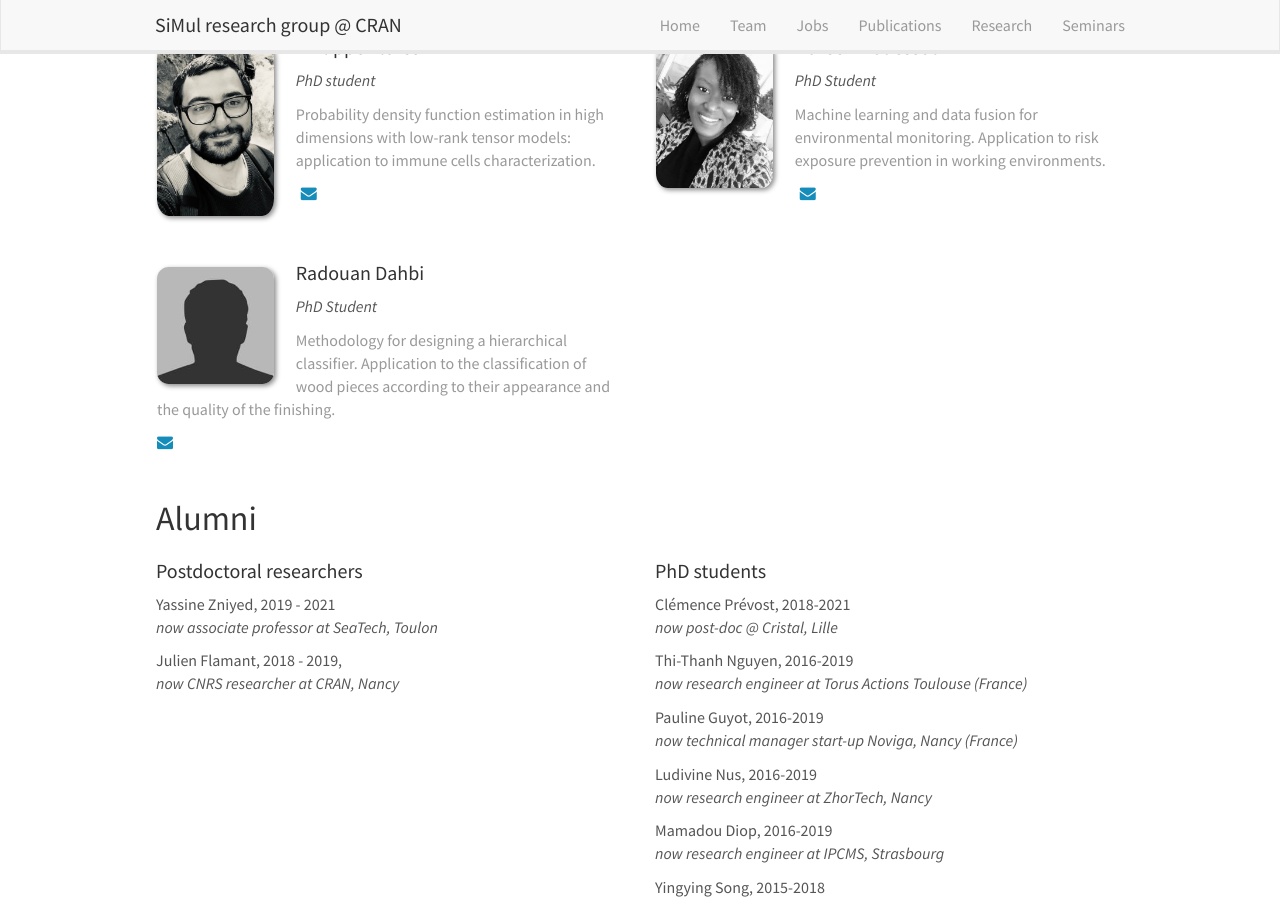
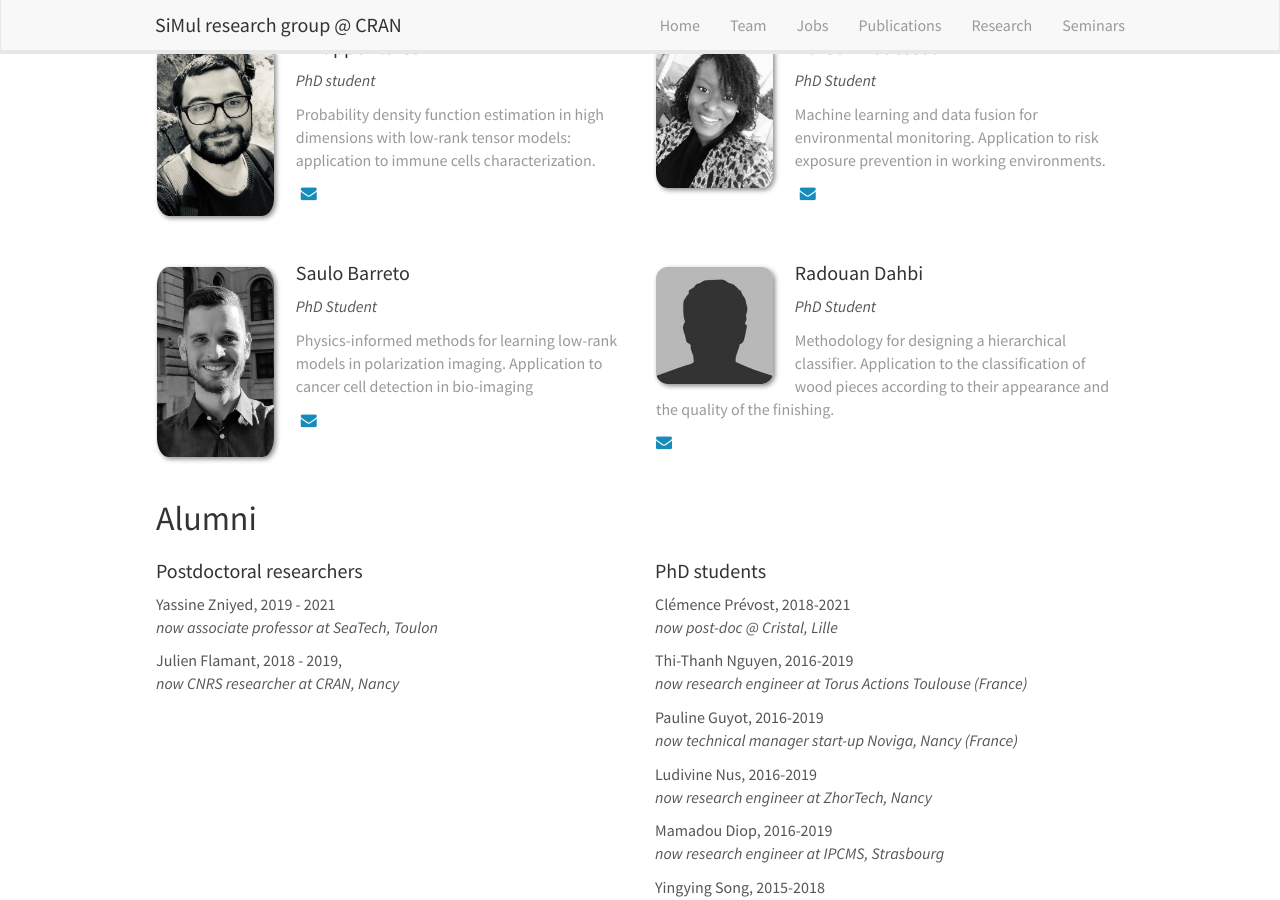
Before and after one commit to cran-simul/cran-simul.github.io_old, a Jekyll site: the page built from _pages/team.md, in a window 1280 px wide and 900 px high, scrolled down 1155 px. Built offline with Jekyll 4.4.1, drawn with Linux system fonts in a browser that asks for light colours; nearby versions of some CDN libraries; some web fonts are replaced.

Commit message:
add Saulo

```diff
--- a/_data/students.yml
+++ b/_data/students.yml
@@ -20,6 +20,11 @@
   email: narech.houessou@univ-lorraine.fr
   subject: "Machine learning and data fusion for environmental monitoring. Application to risk exposure prevention in working environments."
 
+- name: Saulo Barreto
+  photo: barreto.jpg
+  info: PhD Student
+  email: saulo.barreto@univ-lorraine.fr
+  subject: "Physics-informed methods for learning low-rank models in polarization imaging. Application to cancer cell detection in bio-imaging"
 
 - name: Radouan Dahbi
   photo: misc.jpg
```
Also changed, not shown: images/teampic/barreto.jpg (added).
